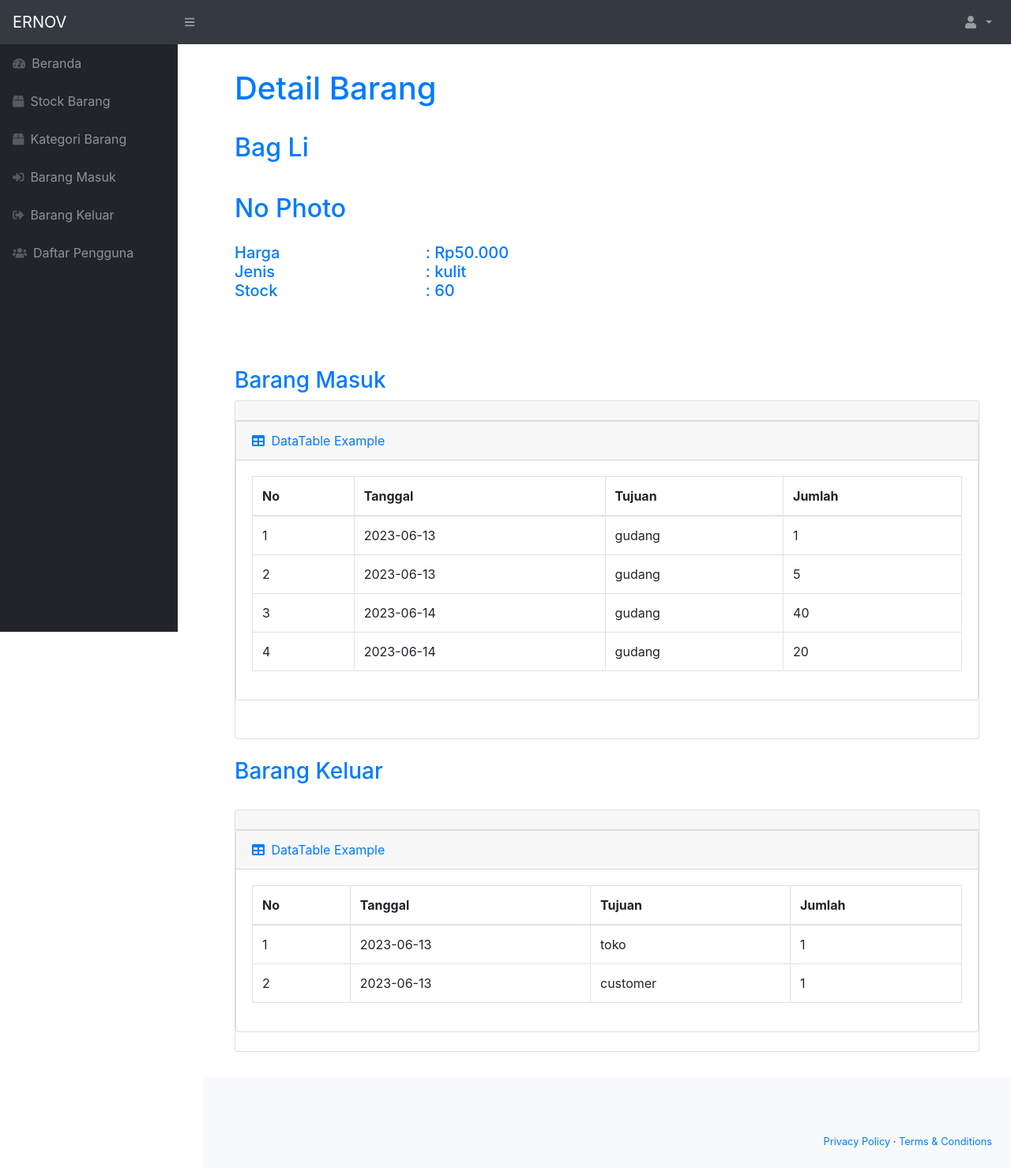
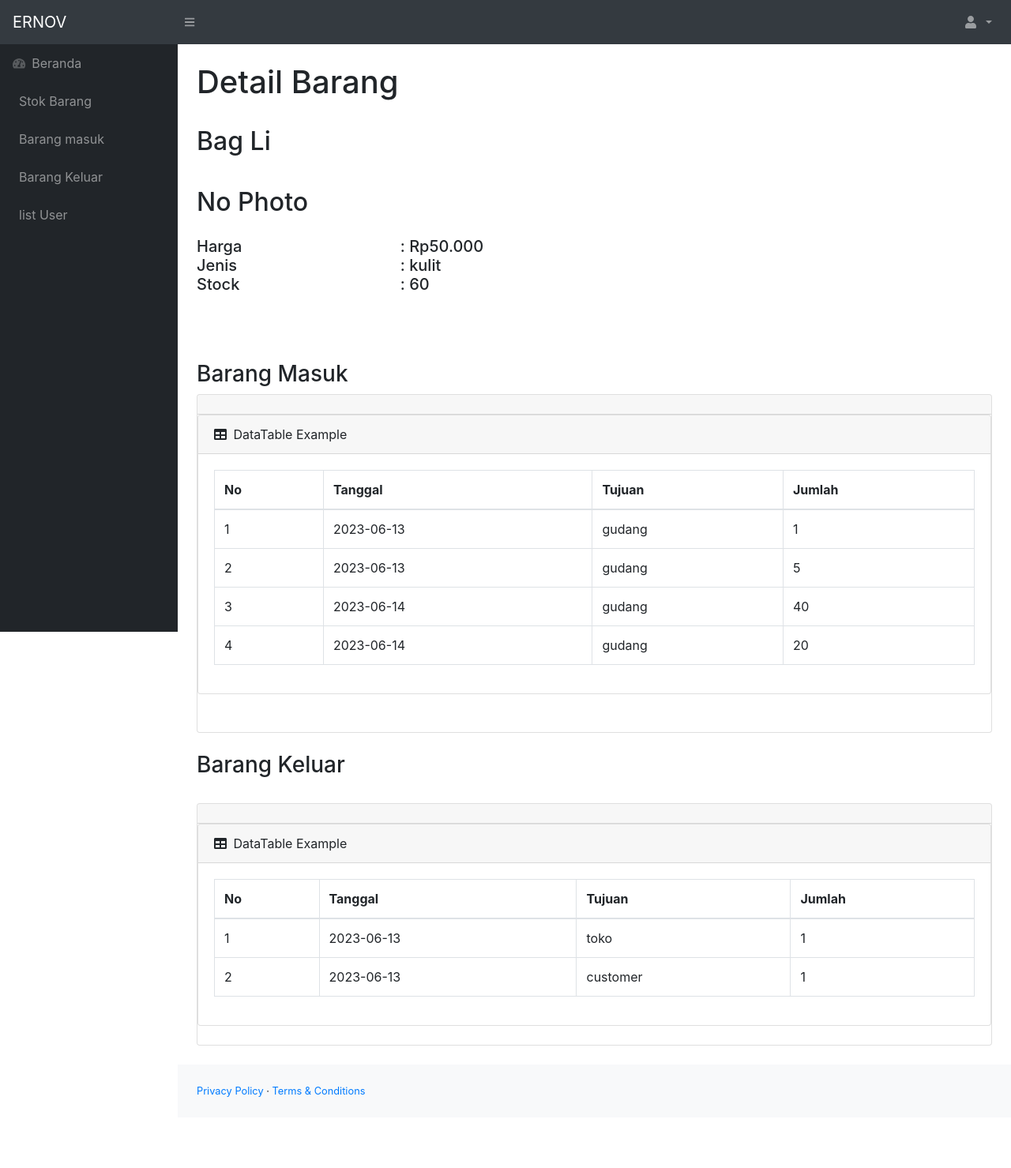
Before and after one commit to ahmadridho12/ernov, a PHP site: page /detail.php?id=1 in a window 1280 px wide. Shown: the whole page at 79% size. After the commit the page ends 1389 px from the top, so only its background shows below. Run offline with PHP 8.4, Linux system fonts and the light colour scheme; data comes from the database, SQL or seed files in the repository; some libraries are stand-ins or nearby versions.

Commit message:
update nih

```diff
--- a/Admin/detail.php
+++ b/Admin/detail.php
@@ -21,7 +21,7 @@
      $img = 'No Photo';
  } else {
      // jika ada gambar
-     $img = '<img src="images/'.$gambar.'" class="zoomable">';
+     $img = '<img src="../Admin/images/'.$gambar.'" class="zoomable">';
  }
 
 
@@ -40,7 +40,7 @@
         <title>Detail Barang Barang</title>
         <link href="css/styles.css" rel="stylesheet" />
         <link href="https://cdn.datatables.net/1.10.20/css/dataTables.bootstrap4.min.css" rel="stylesheet" crossorigin="anonymous" />
-        <link rel="icon" type="image/png" href="images/e.jpg">
+        <link rel="icon" type="image/png" href="../image/e.jpg">
         <script src="https://cdnjs.cloudflare.com/ajax/libs/font-awesome/5.15.1/js/all.min.js" crossorigin="anonymous"></script>
         <style>
             .zoomable {
@@ -82,29 +82,31 @@
                 <nav class="sb-sidenav accordion sb-sidenav-dark" id="sidenavAccordion">
                     <div class="sb-sidenav-menu">
                         <div class="nav">
+
                         <a class="nav-link" href="index.php">
                                 <div class="sb-nav-link-icon"><i class="fas fa-tachometer-alt"></i></div>
                                 Beranda
                             </a>
                             <a class="nav-link" href="stock.php">
-                                <div class="sb-nav-link-icon"><i class="fas fa-box"></i></div>
-                                Stock Barang
-                            </a>
-                            <a class="nav-link" href="kategori.php">
-                                <div class="sb-nav-link-icon"><i class="fas fa-box"></i></div>
-                                Kategori Barang
+                                <div class="sb-nav-link-icon"></div>
+                                Stok Barang
                             </a>
                             <a class="nav-link" href="masuk.php">
-                                <div class="sb-nav-link-icon"><i class="fas fa-sign-in-alt"></i></div>
-                                Barang Masuk
+                                <div class="sb-nav-link-icon"></i></div>
+                                Barang masuk
                             </a>
                             <a class="nav-link" href="keluar.php">
-                                <div class="sb-nav-link-icon"><i class="fas fa-sign-out-alt"></i></div>
+                                <div class="sb-nav-link-icon"></i></div>
                                 Barang Keluar
                             </a>
+
                             <a class="nav-link" href="list-user.php">
-                                <div class="sb-nav-link-icon"><i class="fas fa-users"></i></div>
-                                Daftar Pengguna
+                                <div class="sb-nav-link-icon"></i></div>
+                                list User
+                            </a>
+
+
+                            <!-- Navbar-->
 
                         </div>
                     </div>
--- a/register.php
+++ b/register.php
@@ -61,16 +61,16 @@
 
 </head>
 
-<body class="bg-gradient-primary">
+<body class="bg-gradient-primary" >
 
-    <div class="container">
+    <div class="container" style="margin-top :150px" >
 
         <div class="card o-hidden border-0 shadow-lg my-5">
             <div class="card-body p-0">
                 <!-- Nested Row within Card Body -->
                 <div class="row">
                     <div class="col-lg-5 d-none d-lg-flex align-items-center justify-content-center mx-auto">
-                    <img src="image/ernov.jpg" alt="Ernov" style="max-width: 100%; height: auto;">
+                    <img src="image/ernov.jpg" alt="Ernov" style="max-width: 100%; height: auto; margin-left : 50px">
                     </div>
                     <div  class="col-lg-7">
                         <div class="p-5">
--- a/reset_pass.php
+++ b/reset_pass.php
@@ -145,9 +145,9 @@
 
           $select = mysqli_query($koneksi, "UPDATE login SET password=MD5('$pass') WHERE email='$email'") or die(mysqli_error());
           if($select) {
-              echo "<script> alert('Reset password berhasil'); window.location = 'beranda.php'; </script>";
+              echo "<script> alert('Reset password berhasil'); window.location = 'login1.php'; </script>";
           } else {
-              echo "<script>alert('Gagal Menyimpan '); window.location = 'beranda.php';</script>";
+              echo "<script>alert('Gagal Menyimpan '); window.location = 'login1.php';</script>";
           }
       }
       ?>
```
